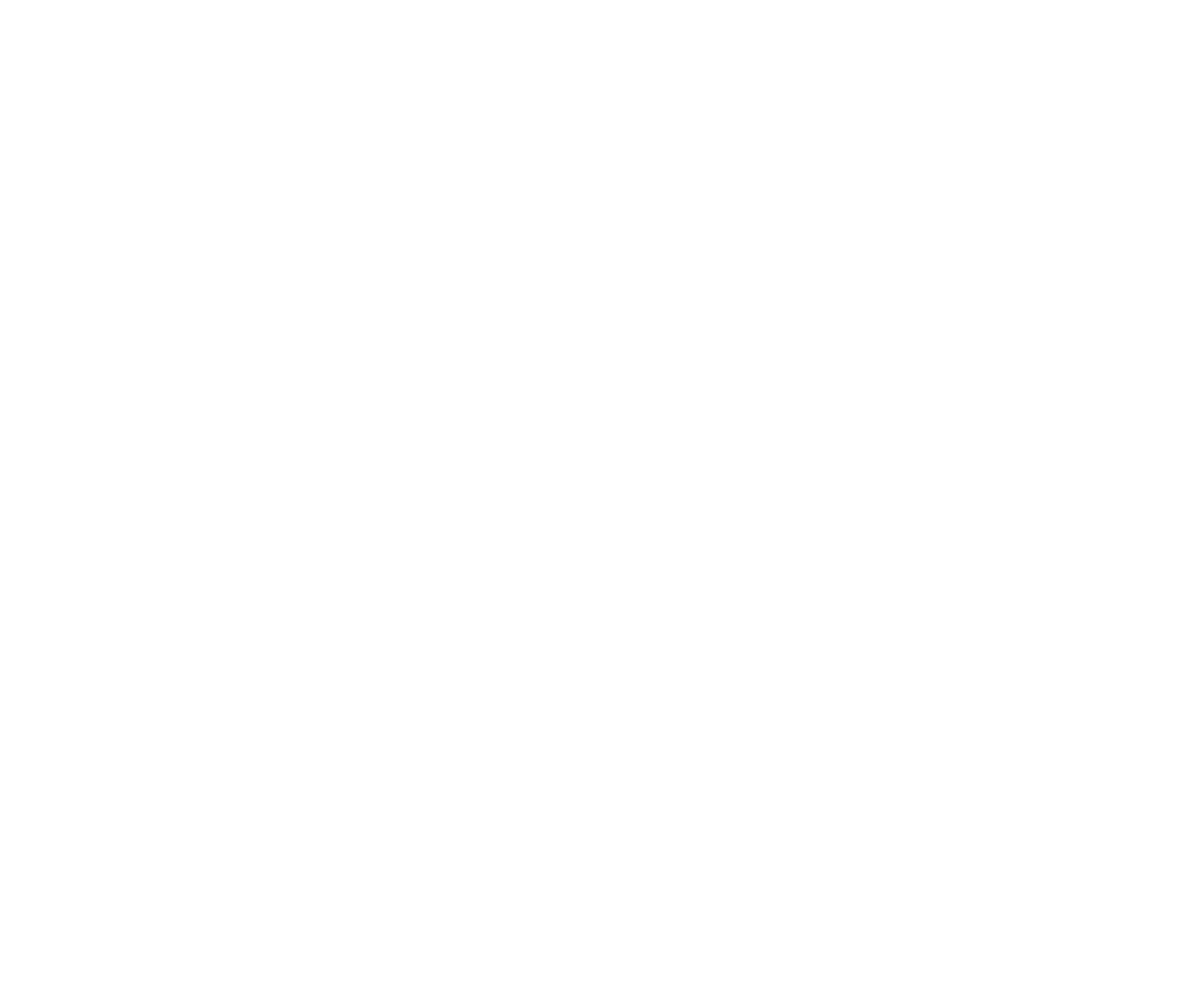
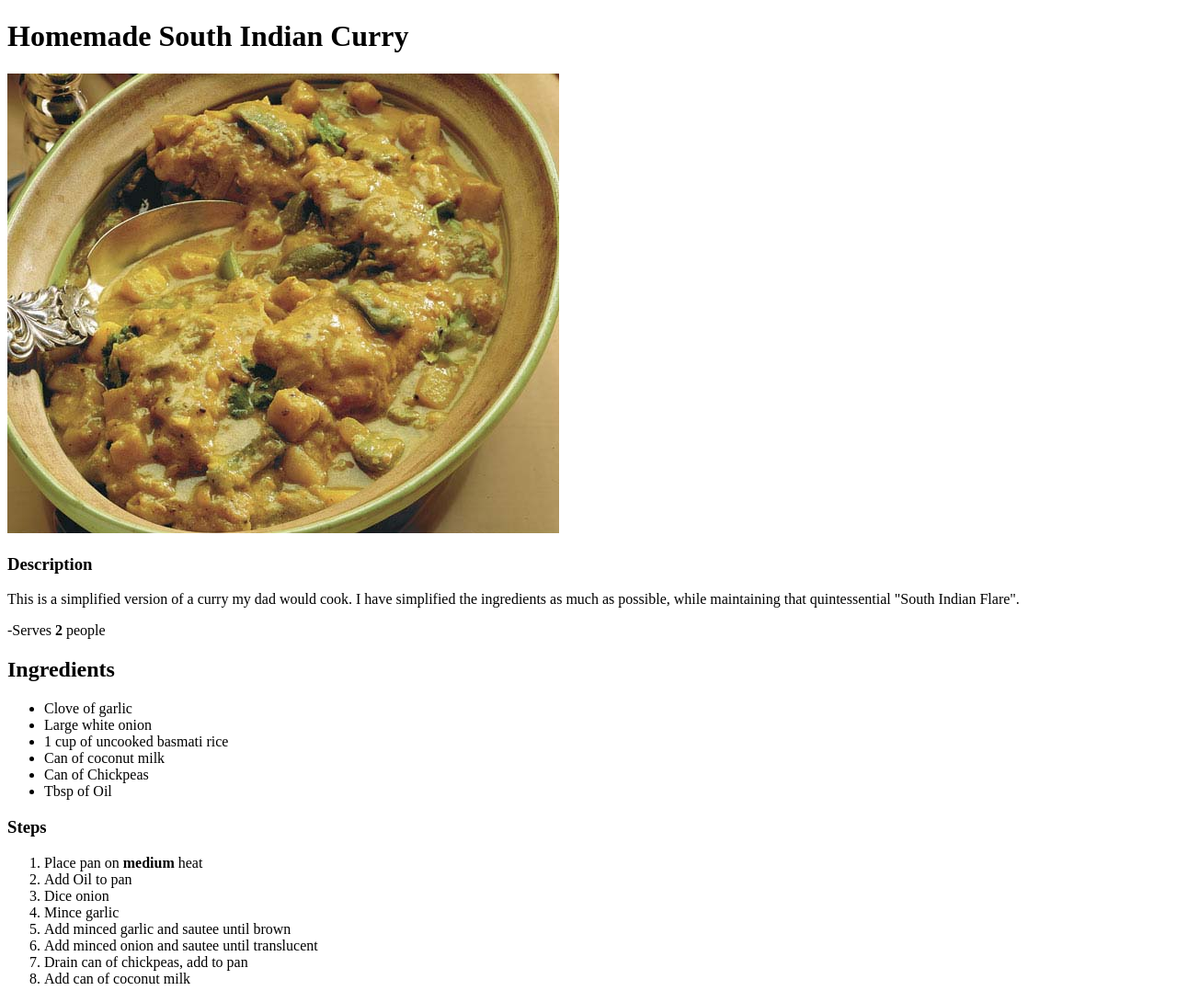
Before and after one commit to ilyahl/odin-recipes, a plain HTML site: page recipes/strawberry.html in a window 1280 px wide. Shown: the whole page at 92% size. Before the commit the page ends 800 px from the top, so only its background shows below. Drawn offline with Linux system fonts and the light colour scheme.

Commit message:
added recipes/hrefs to index

```diff
--- a/recipes/strawberry.html
+++ b/recipes/strawberry.html
@@ -0,0 +1,37 @@
+<!DOCTYPE html>
+<html lang="en">
+    <head>
+        <meta charset="UTF-8">
+        <title>Curry Recipe</title>
+    </head>
+    <body>
+        <h1>Homemade South Indian Curry</h1>
+        <img src="../images/curryimg.jpg">
+        <h3>Description</h3>
+        <p>
+            This is a simplified version of a curry my dad would cook.
+            I have simplified the ingredients as much as possible, while maintaining that quintessential "South Indian Flare".
+        </p>
+        <p>-Serves <b>2</b> people</p>
+        <h2>Ingredients</h2>
+        <ul>
+            <li>Clove of garlic</li>
+            <li>Large white onion</li>
+            <li>1 cup of uncooked basmati rice</li>
+            <li>Can of coconut milk</li>
+            <li>Can of Chickpeas</li>
+            <li>Tbsp of Oil</li>
+        </ul>
+        <h3>Steps</h3>
+        <ol>
+            <li>Place pan on <b>medium</b> heat</li>
+            <li>Add Oil to pan</li>
+            <li>Dice onion</li>
+            <li>Mince garlic</li>
+            <li>Add minced garlic and sautee until brown</li>
+            <li>Add minced onion and sautee until translucent</li>
+            <li>Drain can of chickpeas, add to pan</li>
+            <li>Add can of coconut milk</li>
+        </ol>
+    </body>
+</html>
```
Also changed, not shown: index.html (+2 -0 lines).
